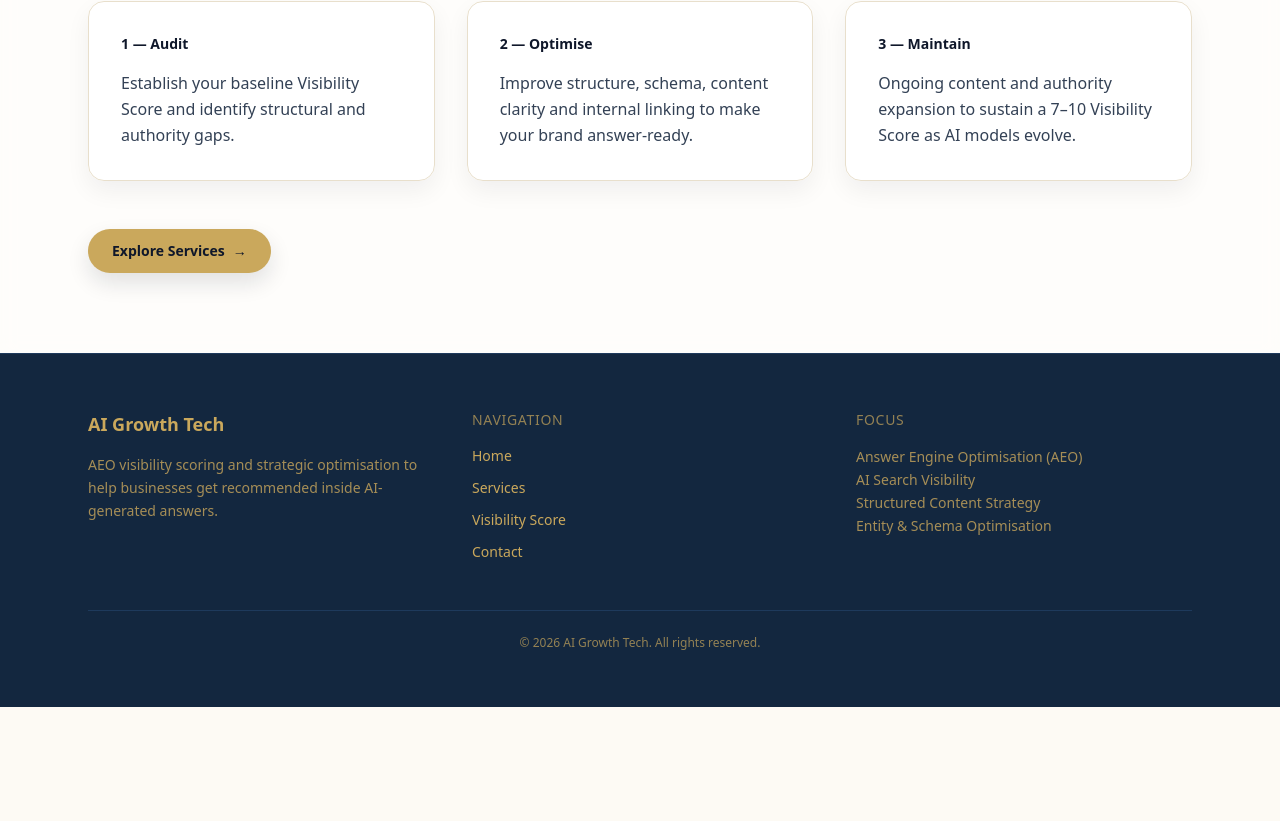
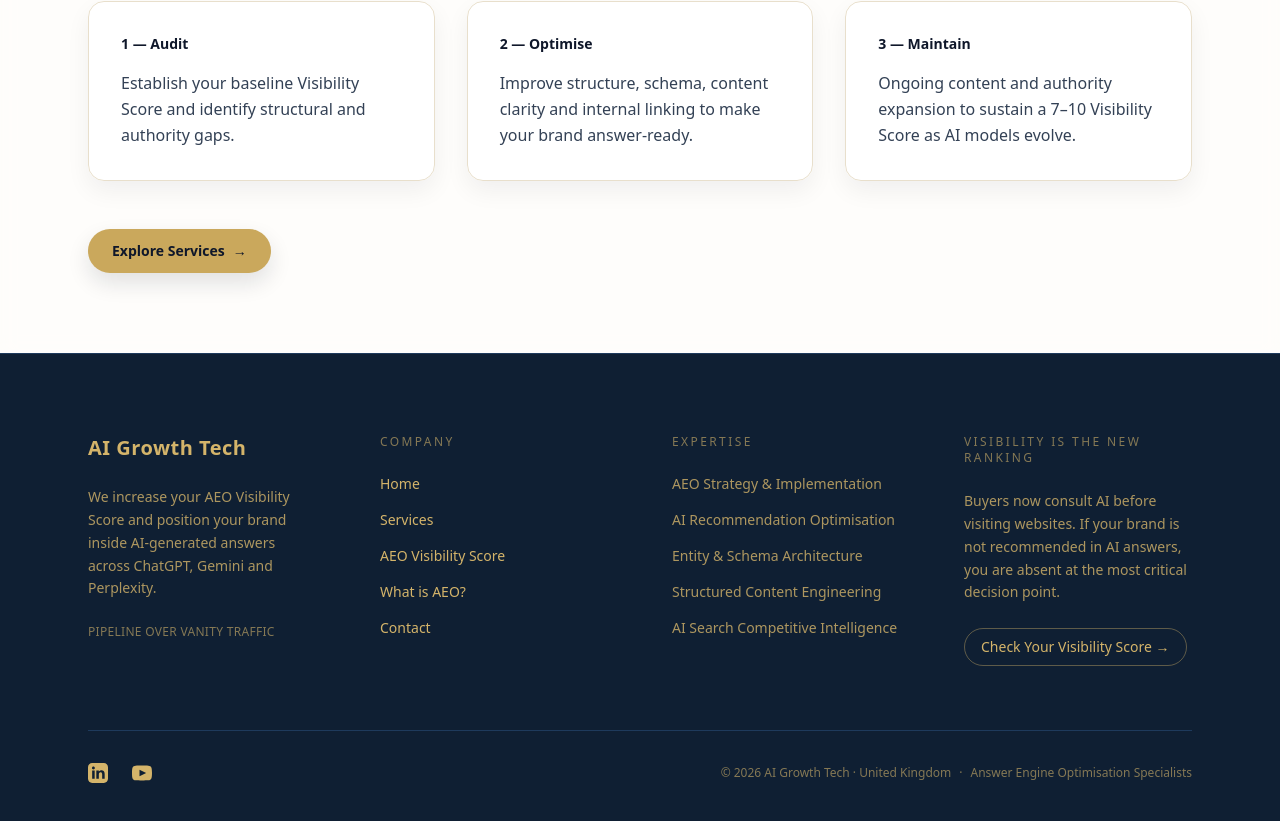
Before and after one commit to claireai-growthtech/ai-growthtech, a Next.js app: page / in a window 1280 px wide. Shown: the part 1980-2801 px from the top of the page. Before the commit the page ends 2687 px from the top, so only its background shows below. Built offline with nearby package versions, Linux system fonts and the light colour scheme.

Commit message:
Upgrade footer design and add social icons

```diff
--- a/app/components/SiteFooter.tsx
+++ b/app/components/SiteFooter.tsx
@@ -2,28 +2,33 @@ import Link from "next/link";
 
 export default function SiteFooter() {
   return (
-    <footer className="bg-[#13273f] text-[#caa85c] border-t border-[#1e3a5c]">
-      <div className="max-w-6xl mx-auto px-6 py-14">
+    <footer className="bg-[#0f1f33] text-[#d4b46a] border-t border-[#1e3a5c]">
+      <div className="max-w-6xl mx-auto px-6 py-20">
 
-        <div className="grid md:grid-cols-3 gap-12">
+        {/* Top Grid */}
+        <div className="grid md:grid-cols-4 gap-16">
 
           {/* Brand */}
           <div>
-            <h3 className="text-lg font-semibold text-[#caa85c]">
+            <h3 className="text-xl font-semibold tracking-wide text-[#d4b46a]">
               AI Growth Tech
             </h3>
-            <p className="mt-4 text-sm text-[#caa85c]/80 leading-relaxed">
-              AEO visibility scoring and strategic optimisation to help businesses
-              get recommended inside AI-generated answers.
+            <p className="mt-6 text-sm text-[#d4b46a]/80 leading-relaxed">
+              We increase your AEO Visibility Score and position your brand
+              inside AI-generated answers across ChatGPT, Gemini and Perplexity.
+            </p>
+
+            <p className="mt-6 text-xs tracking-wide text-[#d4b46a]/60 uppercase">
+              Pipeline over vanity traffic
             </p>
           </div>
 
-          {/* Navigation */}
+          {/* Company */}
           <div>
-            <h4 className="text-sm uppercase tracking-wider text-[#caa85c]/70">
-              Navigation
+            <h4 className="text-xs uppercase tracking-[0.2em] text-[#d4b46a]/60">
+              Company
             </h4>
-            <ul className="mt-4 space-y-3 text-sm">
+            <ul className="mt-6 space-y-4 text-sm">
               <li>
                 <Link href="/" className="hover:text-white transition">
                   Home
@@ -36,7 +41,12 @@ export default function SiteFooter() {
               </li>
               <li>
                 <Link href="/aeo-visibility-score" className="hover:text-white transition">
-                  Visibility Score
+                  AEO Visibility Score
+                </Link>
+              </li>
+              <li>
+                <Link href="/what-is-aeo" className="hover:text-white transition">
+                  What is AEO?
                 </Link>
               </li>
               <li>
@@ -47,28 +57,108 @@ export default function SiteFooter() {
             </ul>
           </div>
 
-          {/* Authority */}
+          {/* Solutions */}
           <div>
-            <h4 className="text-sm uppercase tracking-wider text-[#caa85c]/70">
-              Focus
+            <h4 className="text-xs uppercase tracking-[0.2em] text-[#d4b46a]/60">
+              Expertise
             </h4>
-            <p className="mt-4 text-sm text-[#caa85c]/80 leading-relaxed">
-              Answer Engine Optimisation (AEO)
-              <br />
-              AI Search Visibility
-              <br />
-              Structured Content Strategy
-              <br />
-              Entity & Schema Optimisation
+            <ul className="mt-6 space-y-4 text-sm text-[#d4b46a]/80">
+              <li>AEO Strategy & Implementation</li>
+              <li>AI Recommendation Optimisation</li>
+              <li>Entity & Schema Architecture</li>
+              <li>Structured Content Engineering</li>
+              <li>AI Search Competitive Intelligence</li>
+            </ul>
+          </div>
+
+          {/* Authority + CTA */}
+          <div>
+            <h4 className="text-xs uppercase tracking-[0.2em] text-[#d4b46a]/60">
+              Visibility is the New Ranking
+            </h4>
+            <p className="mt-6 text-sm text-[#d4b46a]/80 leading-relaxed">
+              Buyers now consult AI before visiting websites.
+              If your brand is not recommended in AI answers, you are absent
+              at the most critical decision point.
             </p>
+
+            <div className="mt-6">
+              <Link
+                href="/aeo-visibility-score"
+                className="inline-block text-sm font-medium border border-[#d4b46a]/40 px-4 py-2 rounded-full hover:bg-[#d4b46a] hover:text-[#0f1f33] transition"
+              >
+                Check Your Visibility Score →
+              </Link>
+            </div>
           </div>
 
         </div>
 
-        <div className="mt-12 border-t border-[#1e3a5c] pt-6 text-xs text-[#caa85c]/70 text-center">
-          © {new Date().getFullYear()} AI Growth Tech. All rights reserved.
+        {/* Divider */}
+        <div className="mt-16 border-t border-[#1e3a5c] pt-8 flex flex-col md:flex-row items-center justify-between gap-6">
+
+          {/* Social Icons */}
+          <div className="flex items-center gap-6">
+            {/* LinkedIn */}
+            <a
+              href="https://www.linkedin.com"
+              target="_blank"
+              rel="noopener noreferrer"
+              className="hover:text-white transition"
+              aria-label="LinkedIn"
+            >
+              <svg
+                xmlns="http://www.w3.org/2000/svg"
+                fill="currentColor"
+                viewBox="0 0 24 24"
+                className="w-5 h-5"
+              >
+                <path d="M19 0h-14c-2.761 0-5 2.239-5 5v14c0
+                2.761 2.239 5 5 5h14c2.761 0 5-2.239
+                5-5v-14c0-2.761-2.239-5-5-5zm-11
+                19h-3v-10h3v10zm-1.5-11.268c-.966
+                0-1.75-.784-1.75-1.75s.784-1.75
+                1.75-1.75 1.75.784 1.75
+                1.75-.784 1.75-1.75
+                1.75zm13.5 11.268h-3v-5.604c0-3.368-4-3.113-4
+                0v5.604h-3v-10h3v1.604c1.396-2.586
+                7-2.777 7 2.476v5.92z" />
+              </svg>
+            </a>
+
+            {/* YouTube */}
+            <a
+              href="https://www.youtube.com/@Ai-GrowthTech"
+              target="_blank"
+              rel="noopener noreferrer"
+              className="hover:text-white transition"
+              aria-label="YouTube"
+            >
+              <svg
+                xmlns="http://www.w3.org/2000/svg"
+                fill="currentColor"
+                viewBox="0 0 24 24"
+                className="w-5 h-5"
+              >
+                <path d="M19.615 3.184c-3.604-.246-11.627-.245-15.23
+                0-3.897.266-4.356 2.62-4.385
+                8.816.029 6.194.484 8.549 4.385
+                8.816 3.6.245 11.626.246 15.23
+                0 3.897-.266 4.356-2.62
+                4.385-8.816-.029-6.194-.484-8.549-4.385-8.816zm-10.615
+                12.816v-8l8 3.993-8 4.007z"/>
+              </svg>
+            </a>
+          </div>
+
+          {/* Bottom Line */}
+          <div className="text-xs text-[#d4b46a]/60 text-center md:text-right">
+            © {new Date().getFullYear()} AI Growth Tech · United Kingdom
+            <span className="mx-2">·</span>
+            Answer Engine Optimisation Specialists
+          </div>
+
         </div>
-
       </div>
     </footer>
   );
```
